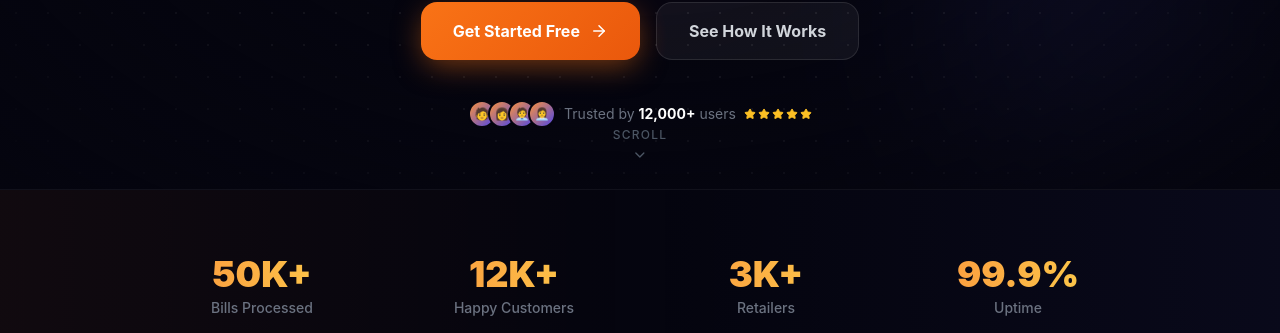
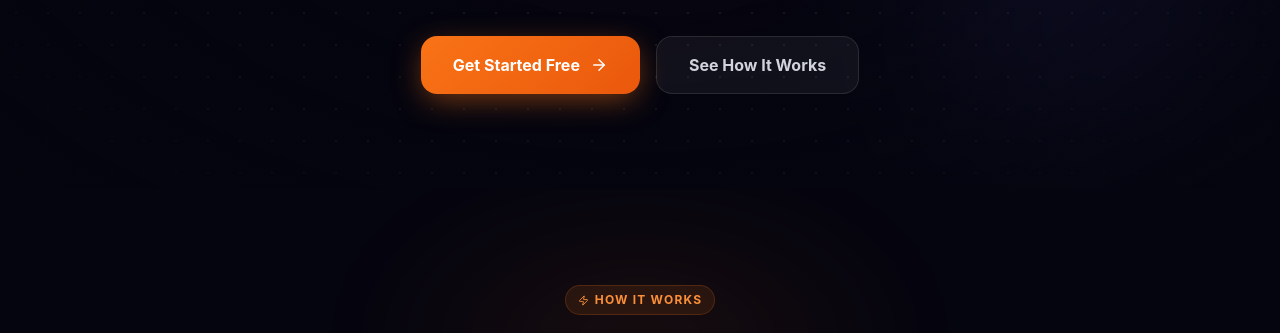
Before and after one commit to ASH-OP/billease, a React (Create React App) app in the folder FrontEnd/: page / in a window 1280 px wide. Shown: the part 611-944 px from the top of the page. Built offline with nearby package versions, Linux system fonts and the light colour scheme; no server answers; the HTML template or start-up script is replaced by a standard one.

Commit message:
Update LandingPage.jsx

```diff
--- a/FrontEnd/src/Pages/LandingPage.jsx
+++ b/FrontEnd/src/Pages/LandingPage.jsx
@@ -6,7 +6,7 @@ import {
     FaChartLine, FaRocket, FaHandshake, FaBolt, FaCheckCircle,
     FaGithub, FaTwitter, FaLinkedin
 } from 'react-icons/fa';
-import { ArrowRight, ChevronDown, Sparkles, Zap, Star } from 'lucide-react';
+import { ArrowRight, Sparkles, Zap } from 'lucide-react';
 
 /* ─────────────────────────────── HOOKS ─────────────────────────────── */
 
@@ -44,12 +44,6 @@ function useParallax(speed = 0.15) {
 
 /* ─────────────────────────────── DATA ─────────────────────────────── */
 
-const stats = [
-    { value: '50K+', label: 'Bills Processed' },
-    { value: '12K+', label: 'Happy Customers' },
-    { value: '3K+', label: 'Retailers' },
-    { value: '99.9%', label: 'Uptime' },
-];
 
 const customerFeatures = [
     {
@@ -378,46 +372,9 @@ export default function LandingPage() {
                         </button>
                     </div>
 
-                    {/* Social proof */}
-                    <div className="mt-10 flex items-center justify-center gap-2 text-gray-500 text-sm"
-                        style={{ animation: 'fadeSlideDown 0.8s ease both 1s' }}>
-                        <div className="flex -space-x-2">
-                            {['🧑', '👩', '🧑‍💼', '👩‍💼'].map((e, i) => (
-                                <div key={i} className="w-7 h-7 rounded-full bg-gradient-to-br from-orange-400 to-indigo-600 border-2 border-[#05050f] flex items-center justify-center text-xs">{e}</div>
-                            ))}
-                        </div>
-                        <span>Trusted by <strong className="text-white">12,000+</strong> users</span>
-                        <div className="flex gap-0.5">
-                            {[...Array(5)].map((_, i) => <Star key={i} size={12} className="text-amber-400 fill-amber-400" />)}
-                        </div>
-                    </div>
                 </div>
-
-                {/* Scroll indicator */}
-                <button onClick={() => scrollToSection('stats')}
-                    className="absolute bottom-8 left-1/2 -translate-x-1/2 flex flex-col items-center gap-1 text-gray-600 hover:text-gray-400 transition-colors"
-                    style={{ animation: 'bounce 2s ease infinite 1.5s' }}>
-                    <span className="text-xs font-medium tracking-widest uppercase">Scroll</span>
-                    <ChevronDown size={16} />
-                </button>
             </section>
 
-            {/* ══════════════════════════════════════════════════════
-                STATS BAR
-            ══════════════════════════════════════════════════════ */}
-            <section id="stats" className="relative py-16 border-y border-white/5">
-                <div className="absolute inset-0 bg-gradient-to-r from-orange-500/5 via-transparent to-indigo-500/5" />
-                <div className="relative max-w-5xl mx-auto px-6">
-                    <div className="grid grid-cols-2 md:grid-cols-4 gap-8">
-                        {stats.map((s, i) => (
-                            <Reveal key={s.label} delay={i * 100} from="bottom" className="text-center">
-                                <p className="text-3xl sm:text-4xl font-black bg-gradient-to-r from-orange-400 to-amber-300 bg-clip-text text-transparent mb-1">{s.value}</p>
-                                <p className="text-gray-500 text-sm font-medium">{s.label}</p>
-                            </Reveal>
-                        ))}
-                    </div>
-                </div>
-            </section>
 
             {/* ══════════════════════════════════════════════════════
                 HOW IT WORKS
```
